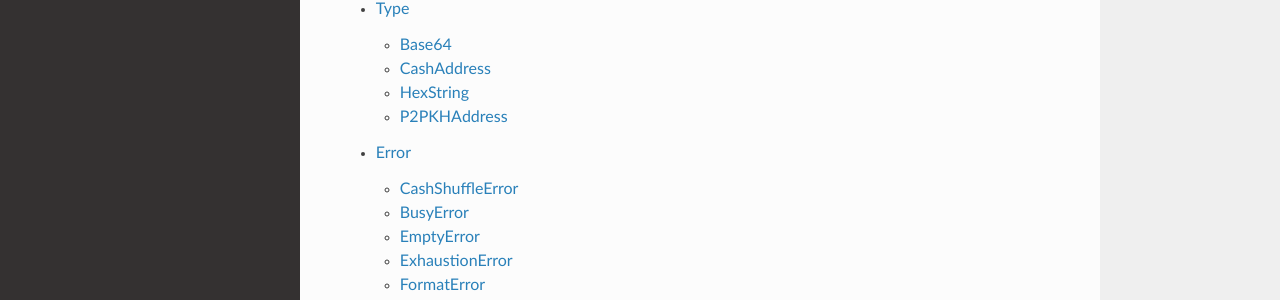
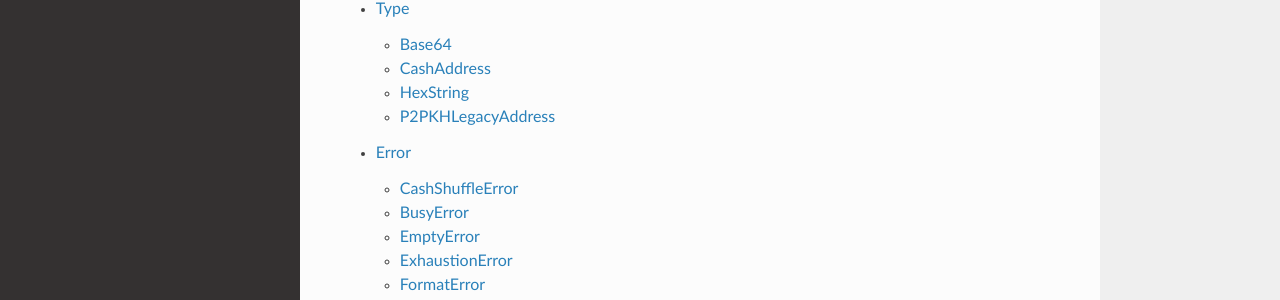
Before and after one commit to bookmoons/cashshufflejs, a Sphinx documentation site: the page built from doc/index.rst, in a window 1280 px wide and 900 px high, scrolled down 973 px. Shown: the part 325-625 px from the top of the window. Built offline with Sphinx 7.4.7 and the Read the Docs theme 2.0.0, drawn with Linux system fonts in a browser that asks for light colours.

Commit message:
type: Rename P2PKHAddress P2PKHLegacyAddress
Distinguishes from CashAddr format P2PKH addresses.

```diff
--- a/doc/type.rst
+++ b/doc/type.rst
@@ -18,7 +18,7 @@ HexString
 
 .. autofunction:: HexString
 
-P2PKHAddress
-------------
+P2PKHLegacyAddress
+------------------
 
-.. autofunction:: P2PKHAddress
+.. autofunction:: P2PKHLegacyAddress
```
Also changed, not shown: 1 other file.
